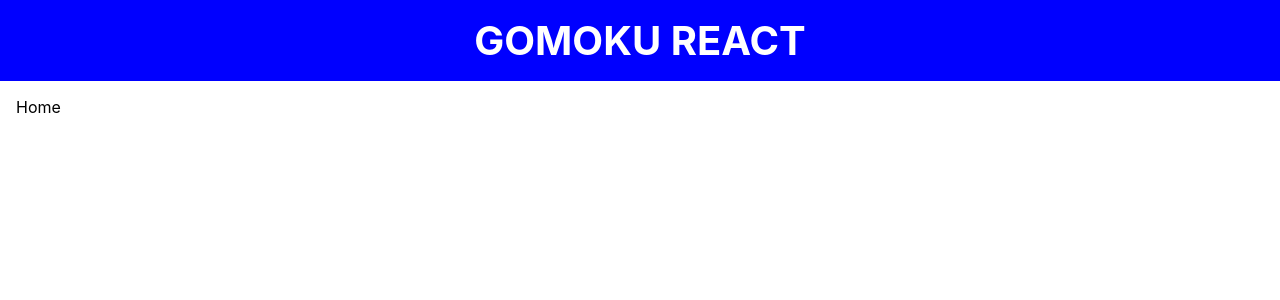
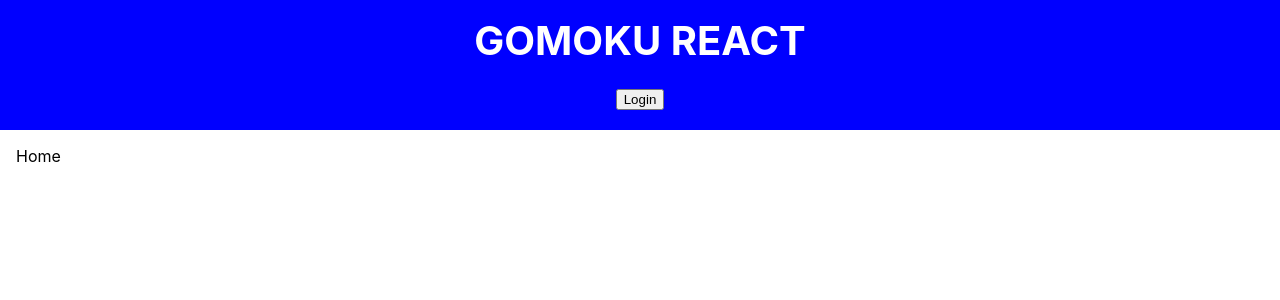
Before and after one commit to bld47282/gomoku-react, a React (Create React App) app: page / in a window 1280 px wide. Shown: the top 300 px of the page. Built offline with nearby package versions, Linux system fonts and the light colour scheme.

Commit message:
Use header css module

```diff
--- a/src/App.css
+++ b/src/App.css
@@ -1,13 +1,3 @@
-.header {
-  font-size: 2.5rem;
-  padding: 1rem;
-  background-color: blue;
-  color: white;
-  font-weight: bolder;
-  text-transform: uppercase;
-  text-align: center;
-}
-
 .main {
   flex: 1;
   padding: 1rem;
--- /dev/null
+++ b/src/components/Header.module.css
@@ -0,0 +1,17 @@
+.header {
+    font-size: 2.5rem;
+    padding: 1rem;
+    background-color: blue;
+    color: white;
+    font-weight: bolder;
+    text-transform: uppercase;
+    text-align: center;
+}
+
+.heading {
+    color: white;
+}
+
+.button {
+    color: black;
+}
--- a/src/components/Header.tsx
+++ b/src/components/Header.tsx
@@ -1,5 +1,11 @@
+import style from "./Header.module.css"
+
 export default function Header() {
   return (
-    <header className="header">Gomoku React</header>
+    <header className={style.header}>
+      <div className={style.heading}>Gomoku React</div>
+      <button className={style.button}>Login</button>
+    </header>
+
   )
 }
```
